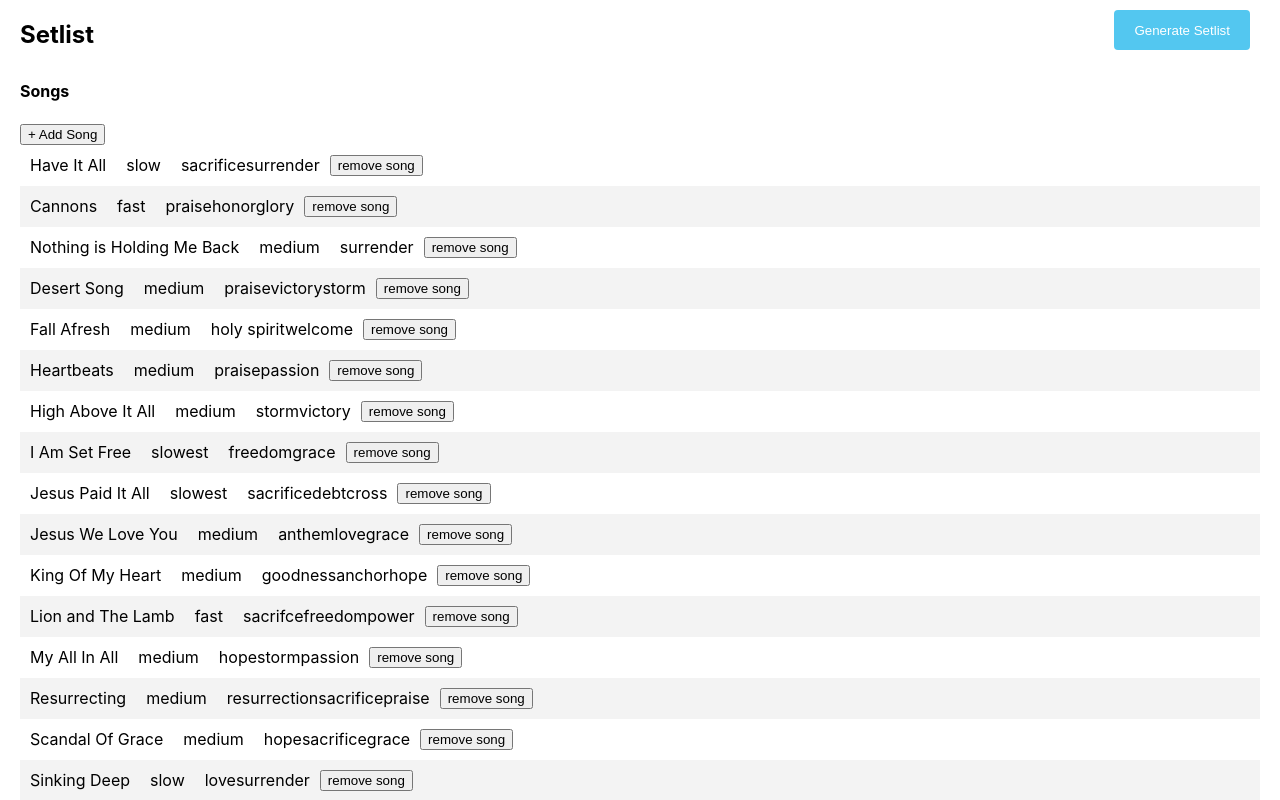
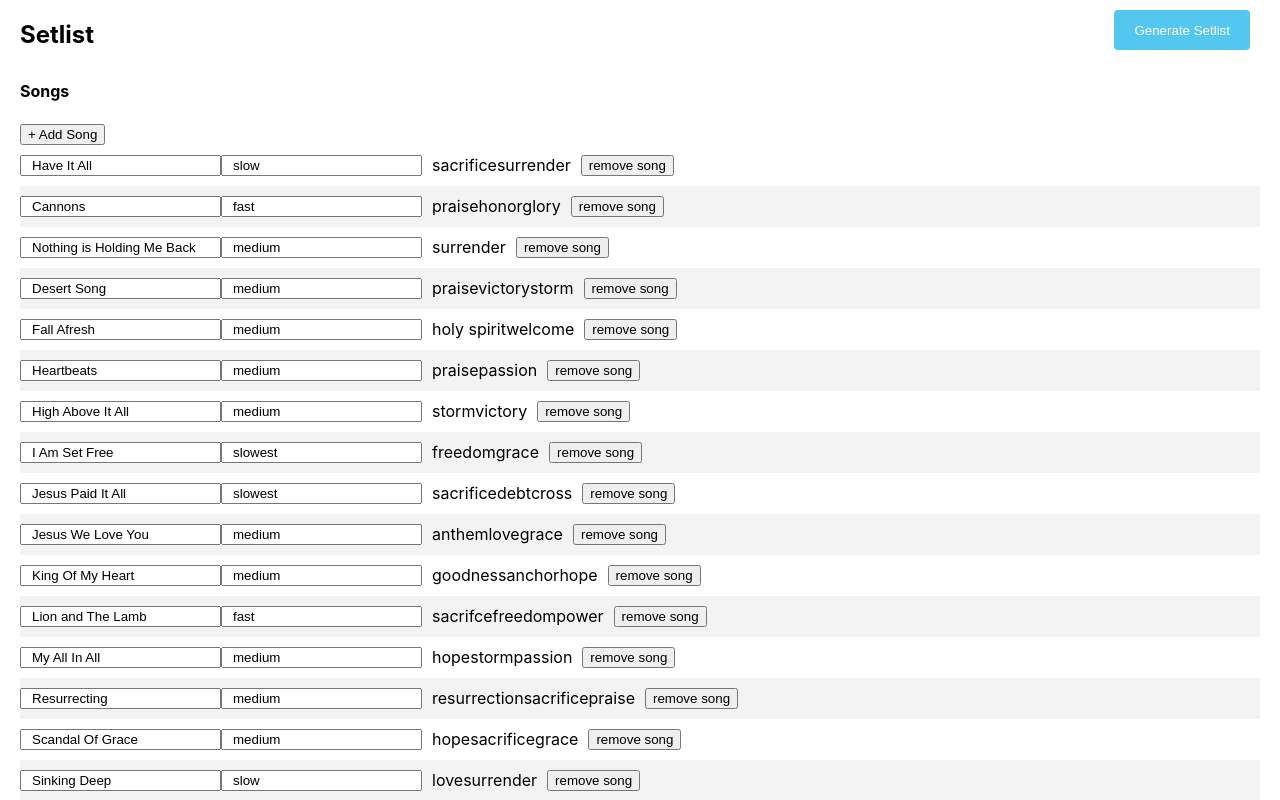
Before and after one commit to tscritch/setlist, a React app: page / in a window 1280 px wide. Shown: the top 800 px of the page. Built offline with nearby package versions, Linux system fonts and the light colour scheme.

Commit message:
Add update item function

```diff
--- a/src/components/ListItem/ListItem.display.js
+++ b/src/components/ListItem/ListItem.display.js
@@ -1,8 +1,8 @@
 import React from 'react'
 import { Item, Title, Speed, Tags } from './ListItem.styles'
 
-const ListItem = ({ id, item, removeItem }) => {
-  const [thisItem, setThisItem] = React.useState({})
+const ListItem = ({ id, item, updateItem, removeItem }) => {
+  const [thisItem, setThisItem] = React.useState(item)
 
   React.useEffect(() => {
     setThisItem(item)
@@ -10,9 +10,10 @@ const ListItem = ({ id, item, removeItem }) => {
 
   return (
     <Item>
-      <Title>{item.title}</Title>
-      <Speed>{item.speed}</Speed>
-      <Tags>{item.tags}</Tags>
+      <Title type='text' value={thisItem.title} onChange={e => setThisItem({ ...thisItem, title: e.target.value })} />
+      <Speed type='text' value={thisItem.speed} onChange={e => setThisItem({ ...thisItem, speed: e.target.value })} />
+      <Tags>{thisItem.tags}</Tags>
+      {thisItem !== item && <button onClick={() => updateItem(id, thisItem)} >save</button>}
       <button onClick={() => removeItem(id)} >remove song</button>
     </Item>
   )
--- a/src/components/ListItem/ListItem.styles.js
+++ b/src/components/ListItem/ListItem.styles.js
@@ -7,11 +7,11 @@ export const Item = styled.li`
   background-color: ${p => p.theme.background.main}
 `
 
-export const Title = styled.div`
+export const Title = styled.input`
   padding: 0px 10px;
 `
 
-export const Speed = styled.div`
+export const Speed = styled.input`
   padding: 0px 10px;
 `
 
--- a/src/components/SongList/SongList.display.js
+++ b/src/components/SongList/SongList.display.js
@@ -11,6 +11,12 @@ export default function SongList () {
     changeSongs([{ title: '', speed: 'slow', tags: [] }, ...songs])
   }
 
+  const updateSong = (index, item) => {
+    const tmp = [...songs]
+    tmp.splice(index, 1, item)
+    changeSongs(tmp)
+  }
+
   const removeSong = (index) => {
     const tmp = [...songs]
     tmp.splice(index, 1)
@@ -18,7 +24,7 @@ export default function SongList () {
   }
 
   const Songs = songs.length > 0 ? songs.map((s, i) => {
-    return <ListItem key={`song-${i}`} item={s} id={i} removeItem={removeSong} />
+    return <ListItem key={`song-${i}`} item={s} id={i} removeItem={removeSong} updateItem={updateSong} />
   }) : []
 
   return (
```
Also changed, not shown: src/styles/theme.js (line endings or trailing spaces).
